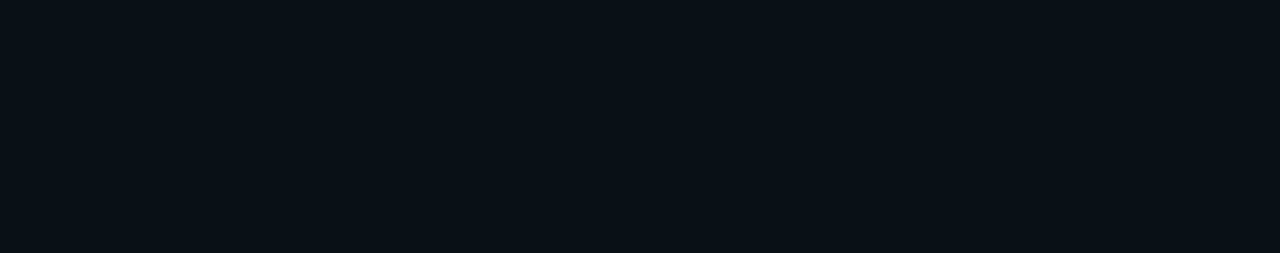
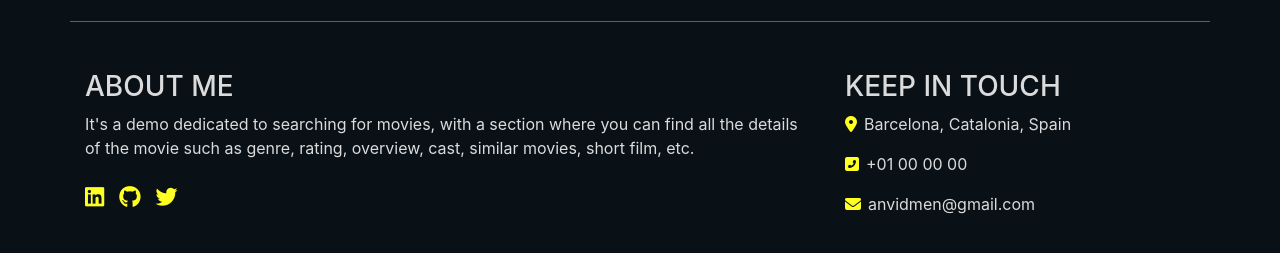
Before and after one commit to anvidmen/search-movies, a React (Create React App) app: page / in a window 1280 px wide. Shown: the part 139-392 px from the top of the page. Built offline with nearby package versions, Linux system fonts and the light colour scheme; no server answers.

Commit message:
added footer component to home page

```diff
--- a/src/pages/Home/Home.js
+++ b/src/pages/Home/Home.js
@@ -5,6 +5,7 @@
 import { featuredMovies } from 'api/index'
 import Movie from 'components/Movie/Movie'
 import './styles.sass'
+import Footer from 'components/Footer/Footer'
 
 const posterUrl = 'https://image.tmdb.org/t/p/original/'
 
@@ -33,11 +34,12 @@
   }
 
   return (
-    <div>
+    <>
       <div className='nav-bar'>
         <Header title='Search Movies' />
         <SearchForm onResults={handleResults} />
       </div>
+      <div className='container'>
         <div className='row mt-3'>
           {usedSearch
             ? renderResults()
@@ -54,6 +56,8 @@
 
         </div>
       </div>
+      <Footer />
+    </>
   )
 }
 
```
Lines whose indentation alone changed are shown as unchanged.
